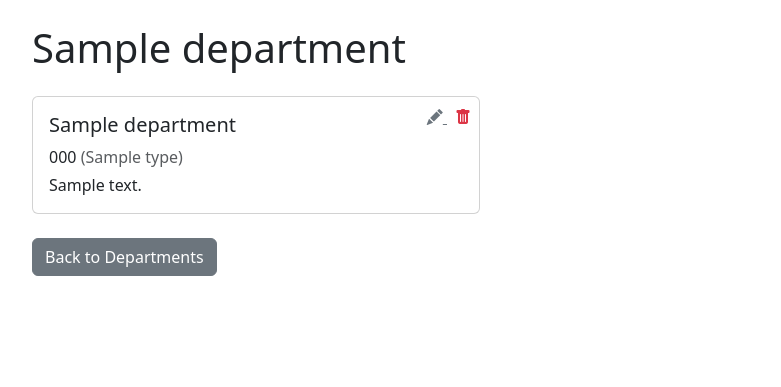
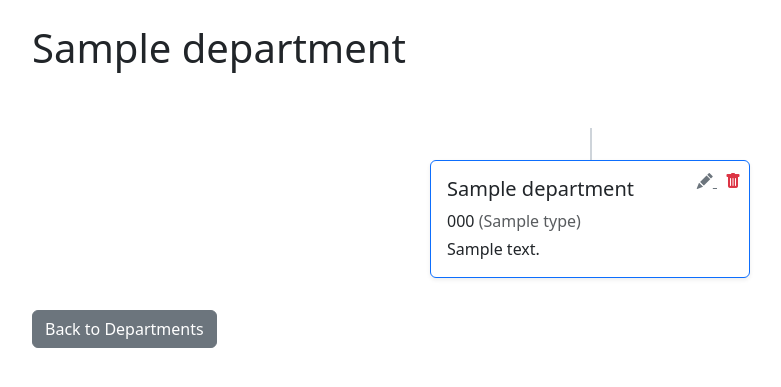
Before and after one commit to Identicum/sherpa-hr, a Flask app: page /departments/1 in a window 1280 px wide. Shown: the part 56-443 px from the top of the page, without its empty margins (50-831 px from the left). Run offline with Flask 3, Linux system fonts and the light colour scheme; tables that the repository leaves empty hold one stand-in row (values such as "Sample post").

Commit message:
OUs org chart display

```diff
--- a/app/templates/department_detail.html
+++ b/app/templates/department_detail.html
@@ -2,20 +2,89 @@
 {% block content %}
     <h1 class="mb-4">{{ department.name }}</h1>
 
+    <style>
+        .org-chart, .org-chart ul, .org-chart li {
+            margin: 0;
+            padding: 0;
+            list-style: none;
+        }
+        .org-chart {
+            display: flex;
+            justify-content: center;
+        }
+        .org-chart ul {
+            display: flex;
+            justify-content: center;
+            position: relative;
+            padding-top: 2rem;
+        }
+        .org-chart li {
+            display: flex;
+            flex-direction: column;
+            align-items: center;
+            position: relative;
+            padding: 2rem 0.75rem 0 0.75rem;
+        }
+        .org-chart li::before,
+        .org-chart li::after {
+            content: '';
+            position: absolute;
+            top: 0;
+            right: 50%;
+            width: 50%;
+            height: 2rem;
+            border-top: 2px solid #ced4da;
+        }
+        .org-chart li::after {
+            right: auto;
+            left: 50%;
+            border-left: 2px solid #ced4da;
+        }
+        .org-chart li:only-child {
+            padding-top: 0;
+        }
+        .org-chart li:only-child::before,
+        .org-chart li:only-child::after {
+            display: none;
+        }
+        .org-chart li:first-child::before,
+        .org-chart li:last-child::after {
+            border: 0 none;
+        }
+        .org-chart li:last-child::before {
+            border-right: 2px solid #ced4da;
+            border-radius: 0 6px 0 0;
+        }
+        .org-chart li:first-child::after {
+            border-radius: 6px 0 0 0;
+        }
+        .org-chart ul ul::before {
+            content: '';
+            position: absolute;
+            top: 0;
+            left: 50%;
+            width: 0;
+            height: 2rem;
+            border-left: 2px solid #ced4da;
+        }
+    </style>
+
+    <div class="org-chart mb-4">
+        <ul>
+            <li>
                 {% if department.parent %}
-    <div class="mb-3">
-        <div class="text-muted small mb-1">Parent</div>
                 <a href="{{ url_for('departments.detail', department_id=department.parent.id) }}" class="text-decoration-none">
-            <div class="card d-inline-block" style="width: 12rem;">
+                    <div class="card" style="width: 12rem;">
                         <div class="card-body py-2 text-center">
                             <span class="card-text">{{ department.parent.name }}</span>
                         </div>
                     </div>
                 </a>
-    </div>
                 {% endif %}
 
-    <div class="card mb-3" style="max-width: 28rem;">
+                <ul>
+                    <li>
+                        <div class="card border-primary shadow-sm" style="width: 20rem;">
                             <div class="card-body position-relative">
                                 <div class="position-absolute top-0 end-0 p-2">
                                     <a href="{{ url_for('departments.update', department_id=department.id) }}" class="text-secondary me-2" title="Edit">
@@ -31,14 +100,14 @@
                                 </div>
                                 <h5 class="card-title">{{ department.name }}</h5>
                                 <p class="card-text mb-1">{{ department.code }} <span class="text-muted">({{ department.department_type.name }})</span></p>
-            <p class="card-text">{{ department.description }}</p>
+                                <p class="card-text mb-0">{{ department.description }}</p>
                             </div>
                         </div>
 
                         {% if department.children %}
-    <div class="text-muted small mb-1">Child departments</div>
-    <div class="d-flex flex-wrap gap-2 mb-3">
+                        <ul>
                             {% for child in department.children %}
+                            <li>
                                 <a href="{{ url_for('departments.detail', department_id=child.id) }}" class="text-decoration-none">
                                     <div class="card" style="width: 12rem;">
                                         <div class="card-body py-2 text-center">
@@ -46,9 +115,15 @@
                                         </div>
                                     </div>
                                 </a>
+                            </li>
                             {% endfor %}
+                        </ul>
+                        {% endif %}
+                    </li>
+                </ul>
+            </li>
+        </ul>
     </div>
-    {% endif %}
 
     <a href="{{ url_for('departments.list') }}" class="btn btn-secondary mt-2">Back to Departments</a>
 {% endblock %}
```
Lines whose indentation alone changed are shown as unchanged.
